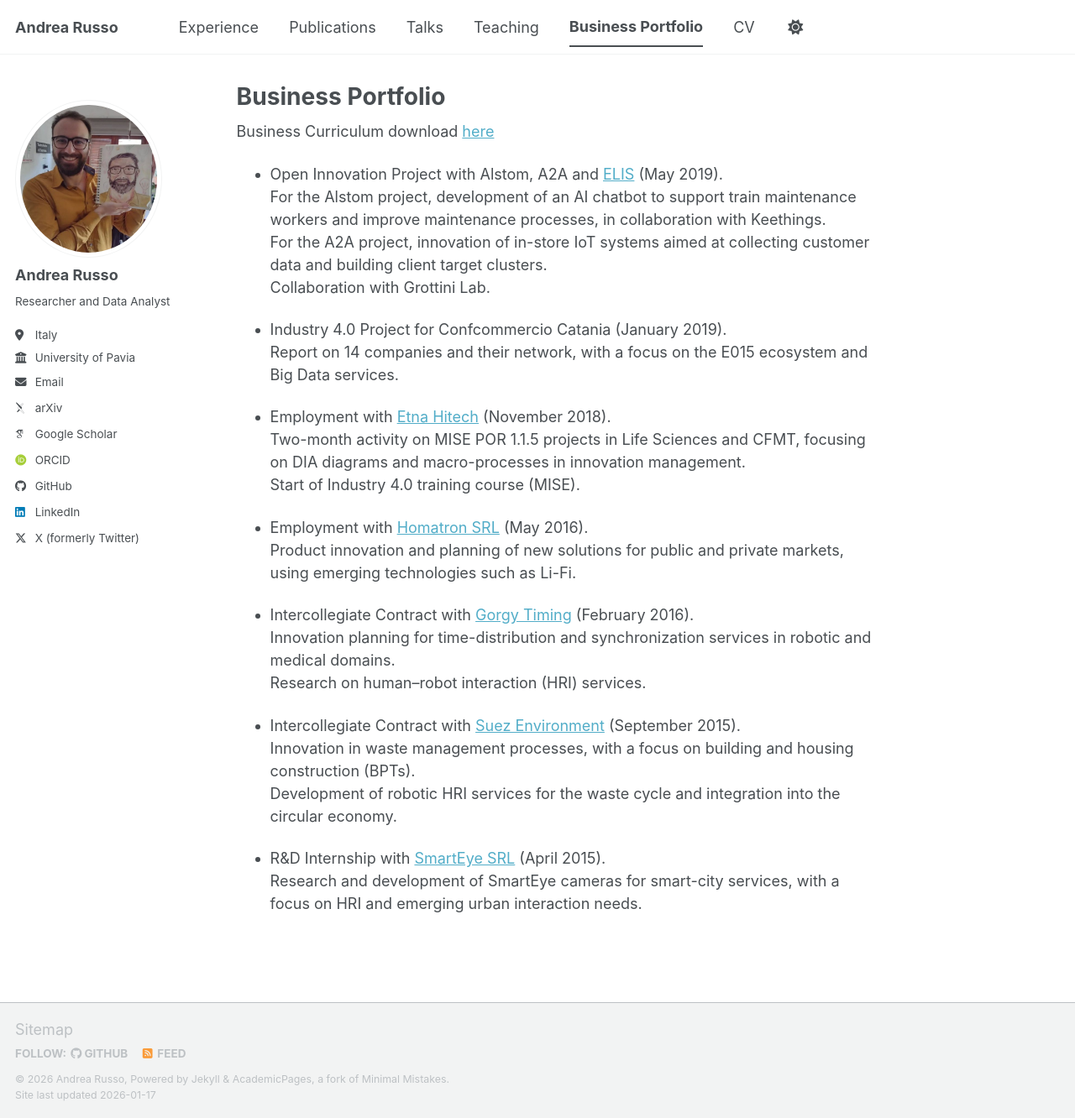
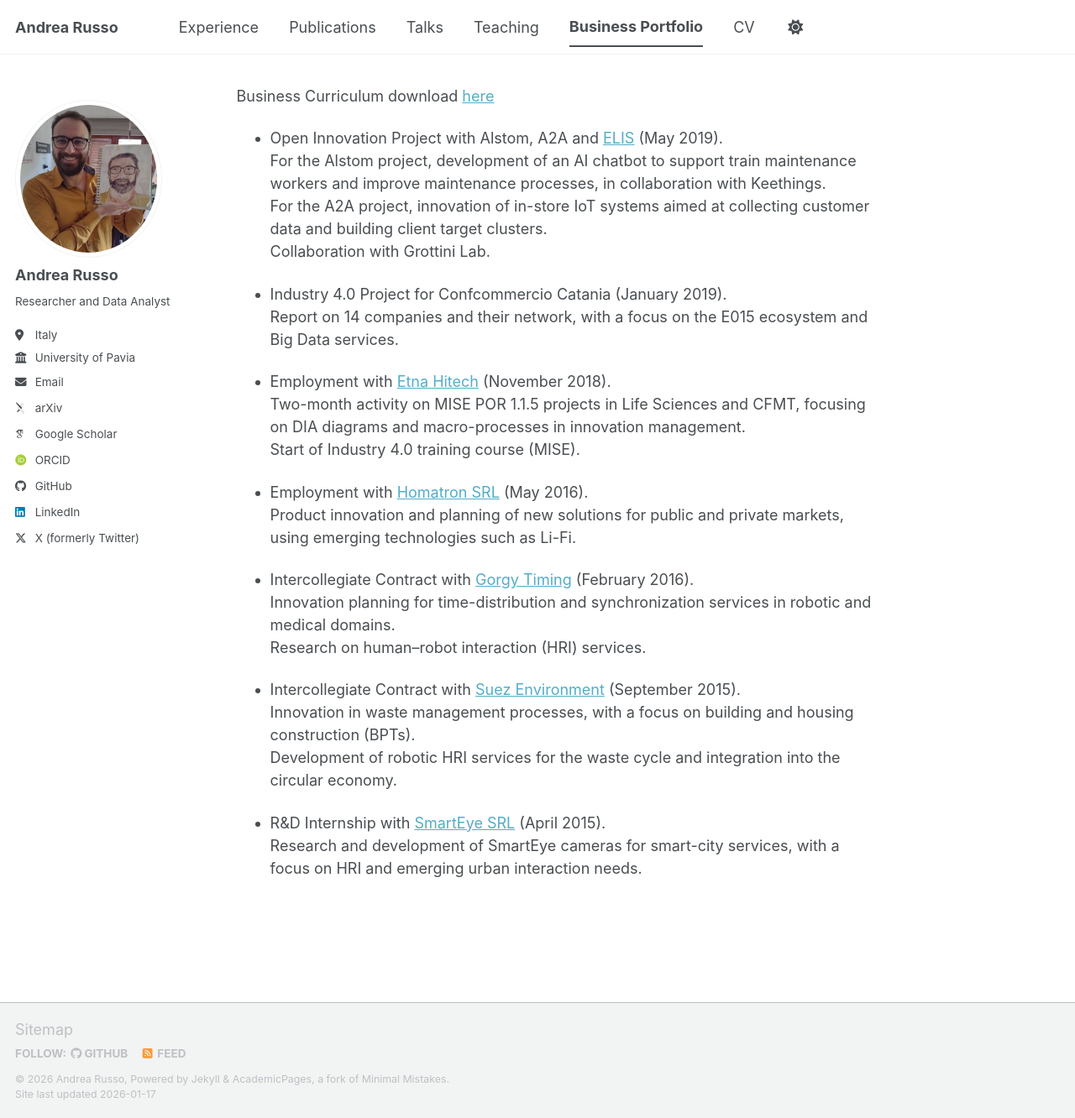
Before and after one commit to AndreaRussoPhD/AndreaRussoPhD.github.io, a Jekyll site: the page built from _pages/business portfolio.md, in a window 1280 px wide and 1332 px high. Shown: the whole window at 84% size. Built offline with Jekyll 4.4.1, drawn with Linux system fonts in a browser that asks for light colours; some web fonts are replaced; a script bundle is joined from its source files by our own code; library files that are not in the unit come from our copies.

Commit message:
Update business portfolio.md

```diff
--- a/_pages/business portfolio.md
+++ b/_pages/business portfolio.md
@@ -1,6 +1,5 @@
 ---
 layout: single
-title: "Business Portfolio"
 permalink: /businessportfolio/
 author_profile: true
 ---
```
